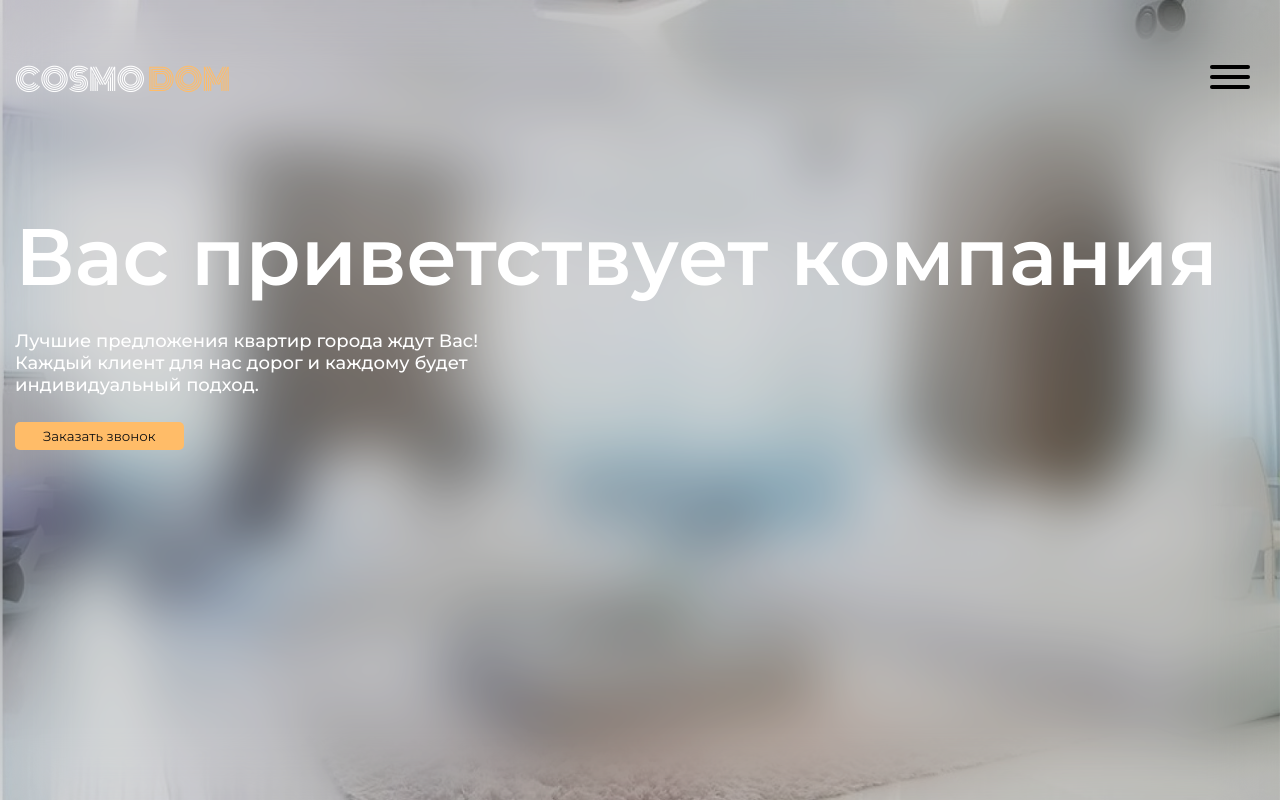
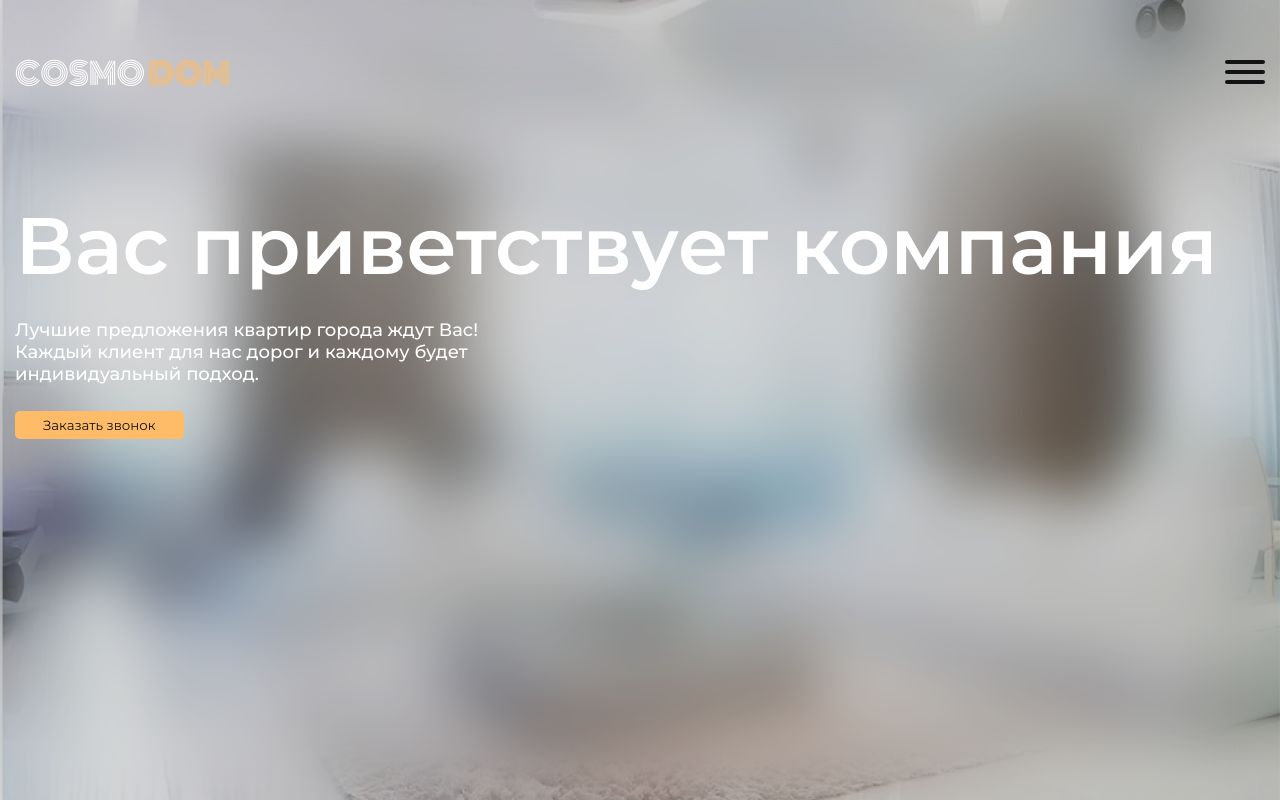
Before and after one commit to aytmamatov/cosmodom, a website: page index.html in a window 1280 px wide. Shown: the top 802 px of the page. Drawn offline with nearby package versions, Linux system fonts and the light colour scheme.

Commit message:
reduced the text and added indents in the header and in the company

```diff
--- a/sass/common/_company.sass
+++ b/sass/common/_company.sass
@@ -12,7 +12,7 @@
     align-items: start
   &__info
     margin-right: 20px
-    max-width: 720px
+    max-width: 715px
     @include media($width-xxl)
       max-width: 100%
       margin-bottom: 50px
--- a/sass/common/_header.sass
+++ b/sass/common/_header.sass
@@ -1,4 +1,7 @@
 $hamburger-types: (3dx)
+$hamburger-padding-x: 0px
+$hamburger-padding-y: 5px
+$hamburger-layer-color: var(--color-text)
 @import ./../../node_modules/hamburgers/_sass/hamburgers/hamburgers
 .header
   position: relative
```
Also changed, not shown: css/style.css, 1 other file.
